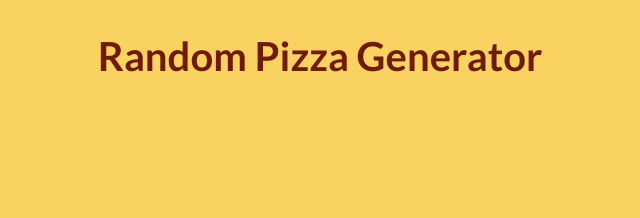
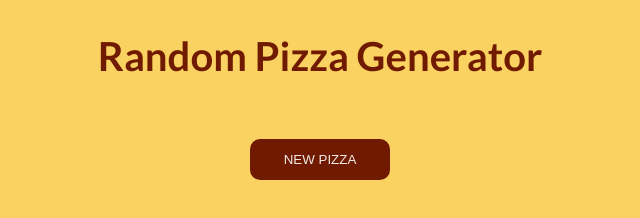
Before and after one commit to haris588/random-pizza-generator, a plain HTML site: page index.html in a window 1280 px wide. Shown: the whole page, without its empty margins (320-960 px from the left). Drawn offline with Linux system fonts and the light colour scheme; no server answers.

Commit message:
add a button

```diff
--- a/index.html
+++ b/index.html
@@ -11,6 +11,8 @@
             <h1 class="title">Random Pizza Generator</h1>
             <div class="imageContainer"></div>
         </div>
+
+        <button class="btn">new pizza</button>
         <script src="script.js"></script>
     </body>
 </html>
--- a/script.js
+++ b/script.js
@@ -1,4 +1,5 @@
 const imageContainer = document.querySelector('.imageContainer')
+const btn = document.querySelector('.btn')
 
 const getPizza = async () => {
     const api = 'https://foodish-api.herokuapp.com/api/images/pizza'
@@ -9,6 +10,7 @@ const getPizza = async () => {
     return imageContainer.innerHTML = `<img src=${apiData.image} alt="pizza" />`
 }
 
+
 (async ()=> {
     try {
         await getPizza()
@@ -17,3 +19,5 @@ const getPizza = async () => {
         console.log(e)
     }
 })()
+
+btn.addEventListener('click', getPizza)
--- a/style.css
+++ b/style.css
@@ -33,6 +33,22 @@ img {
     box-shadow: 10px 5px rgba(0, 0, 0, 0.1);
 }
 
+.btn {
+    margin-top: 2em;
+    border: 0;
+    padding: 1em 2.5em;
+    text-transform: uppercase;
+    color: rgba(255, 255, 255, 0.9);
+    background-color: rgb(112, 27, 1);
+    border-radius: 10px;
+    transition: transform 250ms ease-in;
+}
+
+.btn:focus, .btn:hover {
+  transform: scale(1.1);
+}
+
+
 @media (max-width: 750px){
     .title {
         font-size: 1.8rem;
```
